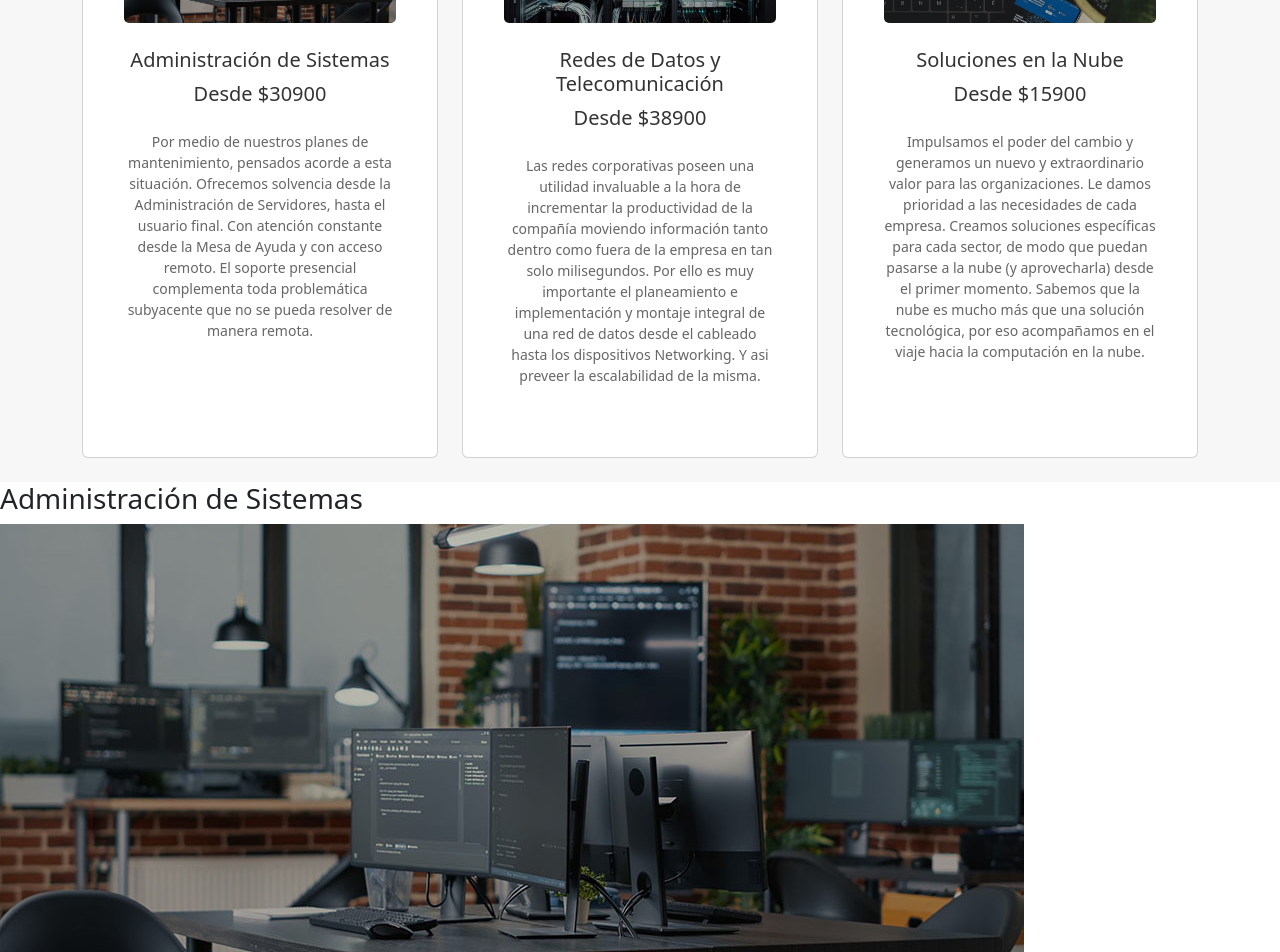
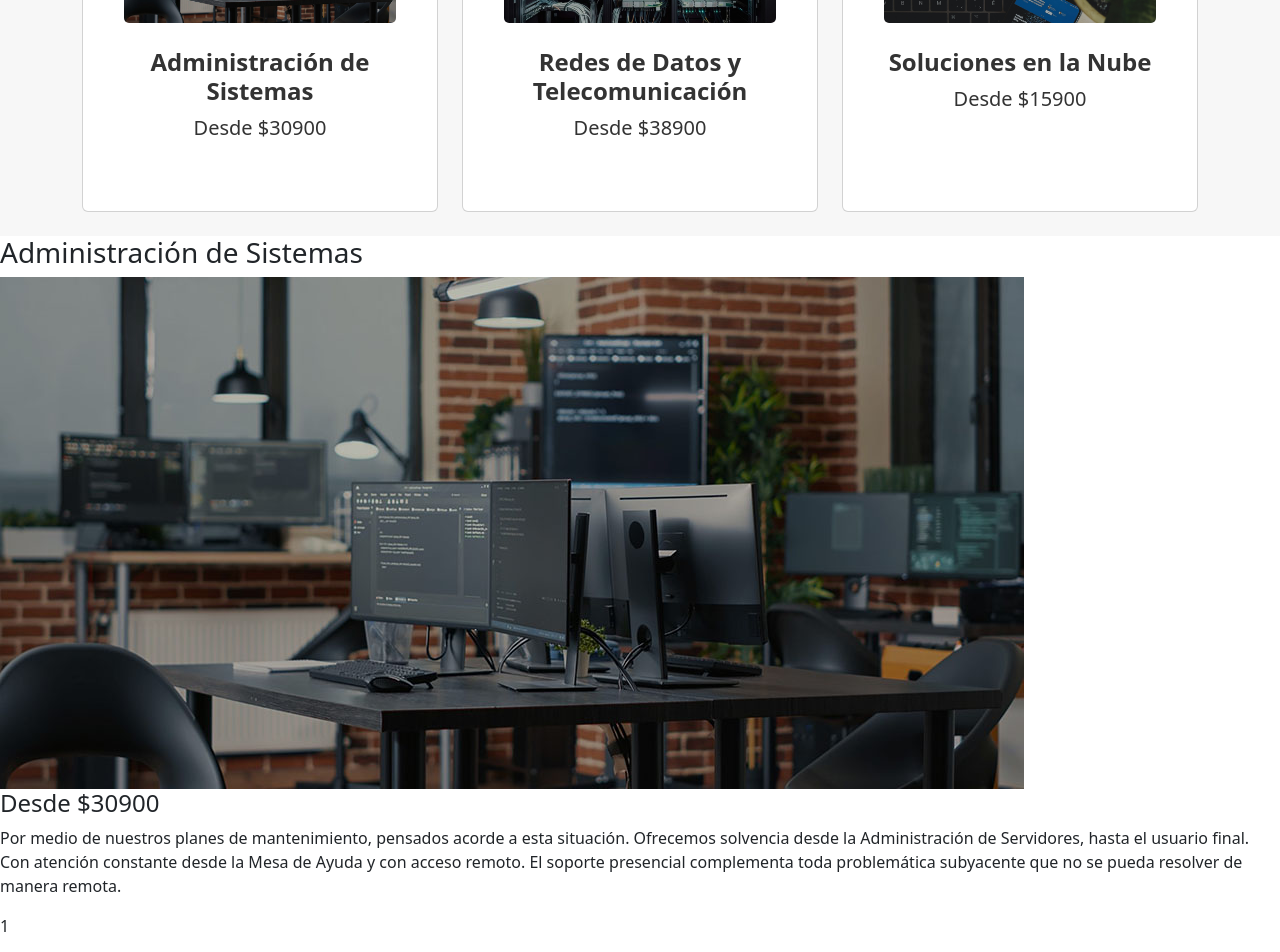
Before and after one commit to mramoszwenger/-ReactJS-entregaFinal-MaximilianoRamosZwenger, a React (Vite) app: page / in a window 1280 px wide. Shown: the part 680-1632 px from the top of the page. Built offline with nearby package versions, Linux system fonts and the light colour scheme.

Commit message:
preEntrega2-MRZ-v2.3.1

```diff
--- a/src/components/Item/Item.css
+++ b/src/components/Item/Item.css
@@ -4,7 +4,8 @@
 
   .itemList__services__name  {
     color: #333333;
-    font-size: 20px;
+    font-size: 24px;
+    font-weight: bold;
     margin-bottom: 5px;
   }
 
@@ -14,12 +15,6 @@
     margin: 10px 0 5px 0;
   }
 
-  .itemList__services__description {
-    color: #666666;
-    font-size: 14px;
-    margin: 25px 0 5px 0;
-  }
-
   .itemList__service__img {
     width: 100%;
     height: auto;
--- a/src/components/Item/Item.jsx
+++ b/src/components/Item/Item.jsx
@@ -12,7 +12,6 @@ const Item = ({services}) => {
                 <img src={service.img} alt={service.nombre} className='itemList__service__img'/>
                 <h3 className='itemList__services__name'>{service.nombre}</h3>
                 <h4 className='itemList__services__price'>Desde ${service.precio}</h4>
-                <p className='itemList__services__description'>{service.descripcion}</p>
               </div>
             </div>
           </div>
--- a/src/components/ItemCount/ItemCount.jsx
+++ b/src/components/ItemCount/ItemCount.jsx
@@ -20,7 +20,7 @@ const ItemCount = () => {
 
   return (
     <div>
-        <p>Contador: {contador}</p>
+        <p>{contador}</p>
         <button onClick={decrementar}>-</button>
         <button onClick={agregarCarrito}>Agregar Servicio</button>
         <button onClick={incrementar}>+</button>
```
